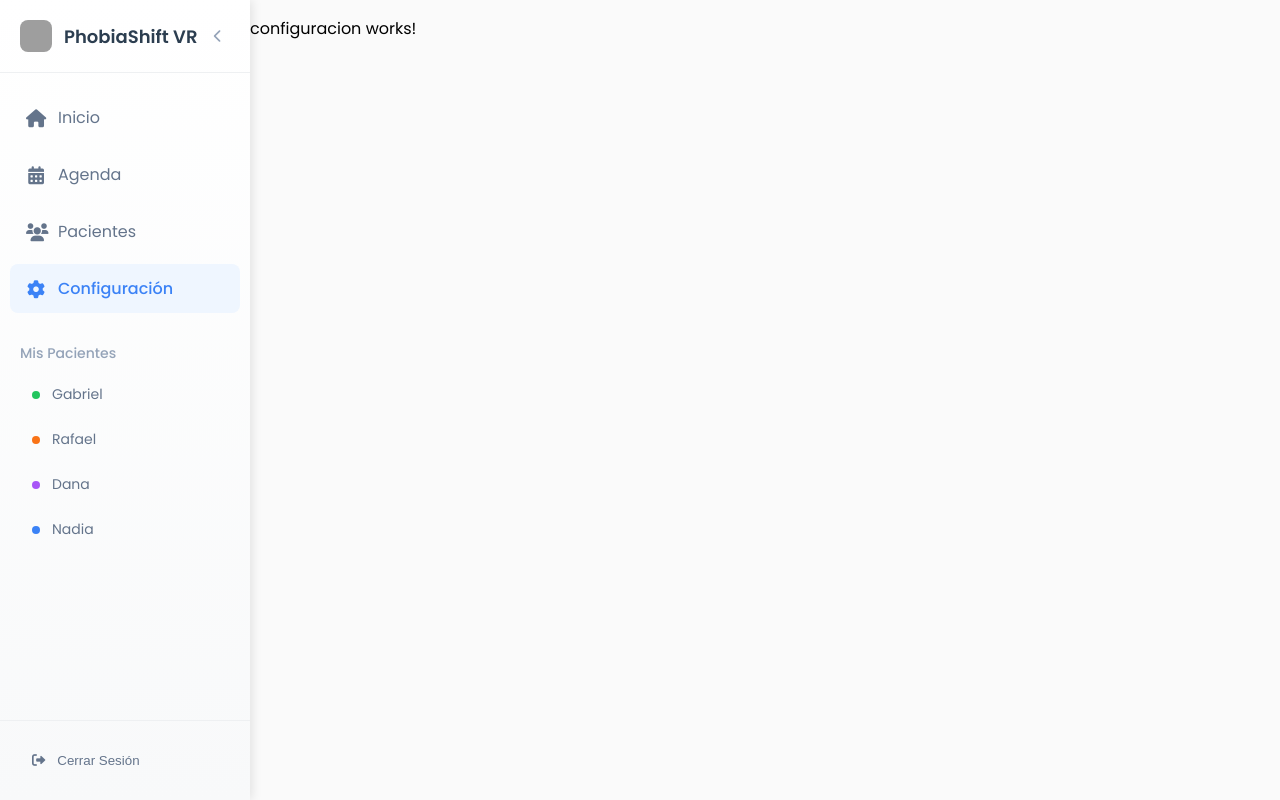
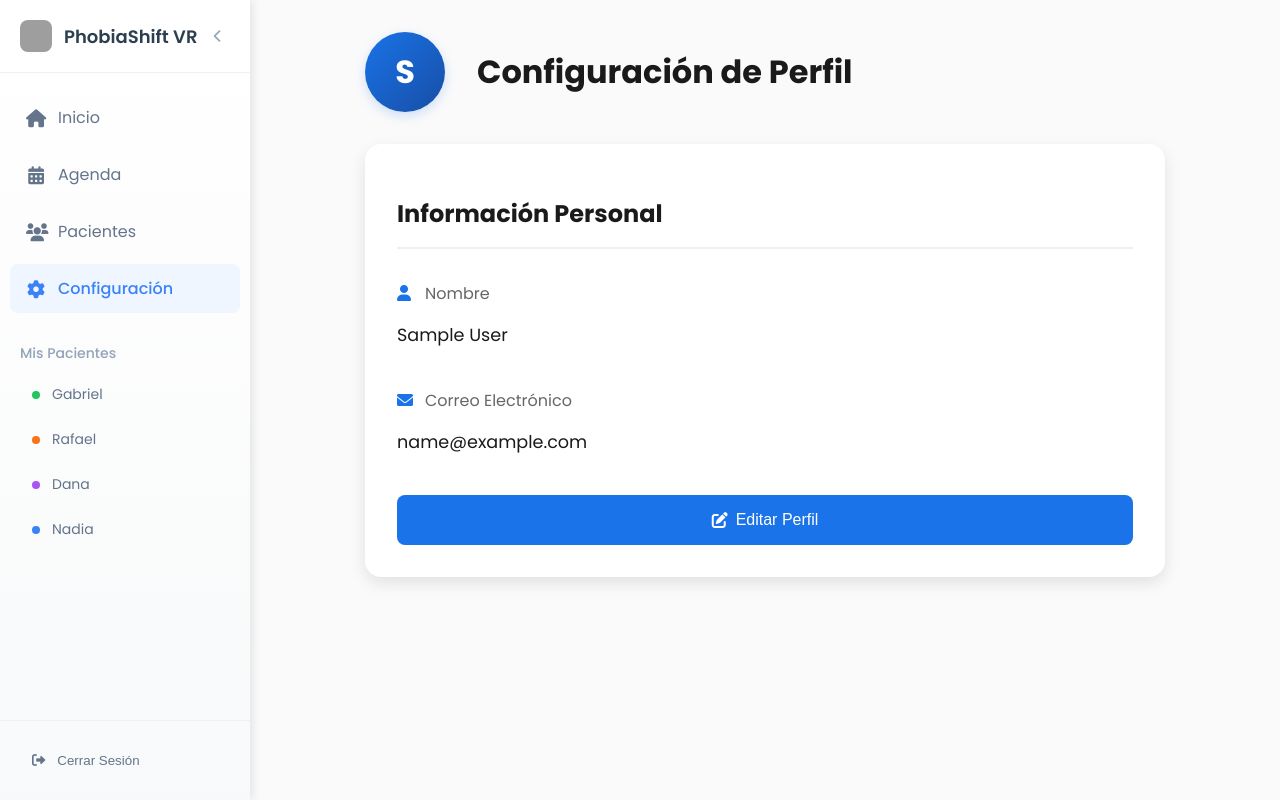
Before and after one commit to MindRelief-Grupo-04/Frontend-MindRelief, an Angular app: page /configuracion in a window 1280 px wide. Built offline with nearby package versions, Linux system fonts and the light colour scheme; sample sign-in values are in the browser's storage; grey boxes are pictures that could not be loaded.

Commit message:
feature/configuration:se agrego la funcionalidad de configuracion

```diff
--- a/db.json
+++ b/db.json
@@ -4,7 +4,7 @@
       "id": "1",
       "email": "admin@example.com",
       "password": "admin123",
-      "name": "Administrador"
+      "name": "Admin"
     },
     {
       "id": "8792",
@@ -25,7 +25,23 @@
       "heartRate": {
         "current": 72,
         "status": "Normal",
-        "history": [68, 75, 70, 78, 65, 72, 69, 74, 71, 72, 76, 68, 73, 70, 75]
+        "history": [
+          68,
+          75,
+          70,
+          78,
+          65,
+          72,
+          69,
+          74,
+          71,
+          72,
+          76,
+          68,
+          73,
+          70,
+          75
+        ]
       },
       "rhythm": "Regular",
       "createdAt": "2024-12-01T10:00:00Z",
@@ -42,7 +58,23 @@
       "heartRate": {
         "current": 55,
         "status": "Bajo",
-        "history": [58, 52, 56, 50, 57, 53, 55, 48, 56, 54, 51, 57, 53, 55, 52]
+        "history": [
+          58,
+          52,
+          56,
+          50,
+          57,
+          53,
+          55,
+          48,
+          56,
+          54,
+          51,
+          57,
+          53,
+          55,
+          52
+        ]
       },
       "rhythm": "Bradicardia",
       "createdAt": "2024-12-01T11:00:00Z",
@@ -59,7 +91,23 @@
       "heartRate": {
         "current": 105,
         "status": "Alto",
-        "history": [102, 110, 98, 106, 112, 103, 107, 95, 109, 104, 108, 101, 105, 111, 106]
+        "history": [
+          102,
+          110,
+          98,
+          106,
+          112,
+          103,
+          107,
+          95,
+          109,
+          104,
+          108,
+          101,
+          105,
+          111,
+          106
+        ]
       },
       "rhythm": "Taquicardia",
       "createdAt": "2024-12-01T12:00:00Z",
@@ -76,7 +124,23 @@
       "heartRate": {
         "current": 78,
         "status": "Normal",
-        "history": [76, 82, 74, 79, 85, 75, 78, 73, 81, 77, 80, 74, 78, 83, 79]
+        "history": [
+          76,
+          82,
+          74,
+          79,
+          85,
+          75,
+          78,
+          73,
+          81,
+          77,
+          80,
+          74,
+          78,
+          83,
+          79
+        ]
       },
       "rhythm": "Regular",
       "createdAt": "2024-12-01T13:00:00Z",
@@ -93,7 +157,23 @@
       "heartRate": {
         "current": 88,
         "status": "Normal",
-        "history": [85, 92, 84, 88, 95, 86, 90, 82, 89, 87, 91, 84, 88, 94, 87]
+        "history": [
+          85,
+          92,
+          84,
+          88,
+          95,
+          86,
+          90,
+          82,
+          89,
+          87,
+          91,
+          84,
+          88,
+          94,
+          87
+        ]
       },
       "rhythm": "Regular",
       "createdAt": "2024-12-01T14:00:00Z",
@@ -110,7 +190,23 @@
       "heartRate": {
         "current": 45,
         "status": "Bajo",
-        "history": [48, 42, 46, 40, 47, 43, 45, 38, 46, 44, 41, 47, 43, 45, 42]
+        "history": [
+          48,
+          42,
+          46,
+          40,
+          47,
+          43,
+          45,
+          38,
+          46,
+          44,
+          41,
+          47,
+          43,
+          45,
+          42
+        ]
       },
       "rhythm": "Bradicardia",
       "createdAt": "2024-12-01T15:00:00Z",
@@ -127,7 +223,23 @@
       "heartRate": {
         "current": 115,
         "status": "Alto",
-        "history": [112, 120, 108, 116, 125, 113, 117, 105, 119, 114, 118, 110, 115, 122, 116]
+        "history": [
+          112,
+          120,
+          108,
+          116,
+          125,
+          113,
+          117,
+          105,
+          119,
+          114,
+          118,
+          110,
+          115,
+          122,
+          116
+        ]
       },
       "rhythm": "Taquicardia",
       "createdAt": "2024-12-01T16:00:00Z",
@@ -144,7 +256,23 @@
       "heartRate": {
         "current": 82,
         "status": "Normal",
-        "history": [80, 86, 78, 82, 88, 79, 84, 76, 83, 81, 85, 77, 82, 87, 83]
+        "history": [
+          80,
+          86,
+          78,
+          82,
+          88,
+          79,
+          84,
+          76,
+          83,
+          81,
+          85,
+          77,
+          82,
+          87,
+          83
+        ]
       },
       "rhythm": "Regular",
       "createdAt": "2024-12-01T17:00:00Z",
--- a/src/app/User/services/auth.service.ts
+++ b/src/app/User/services/auth.service.ts
@@ -74,4 +74,13 @@ export class AuthService {
     const user = JSON.parse(localStorage.getItem('user') || '{}');
     return user.id || '';
   }
+  updateUserProfile(user: User): Observable<User> {
+    return this.http.put<User>(`${this.apiUrl}/users/${user.id}`, user).pipe(
+      map(updatedUser => {
+        localStorage.setItem('currentUser', JSON.stringify(updatedUser));
+        this.currentUserSubject.next(updatedUser);
+        return updatedUser;
+      })
+    );
+  }
 }
--- a/src/app/pages/configuracion/configuracion.component.css
+++ b/src/app/pages/configuracion/configuracion.component.css
@@ -0,0 +1,203 @@
+.config-container {
+  padding: 2rem;
+  max-width: 800px;
+  margin: 0 auto;
+}
+
+.profile-header {
+  display: flex;
+  align-items: center;
+  gap: 2rem;
+  margin-bottom: 2rem;
+}
+
+.profile-avatar {
+  width: 80px;
+  height: 80px;
+  background: linear-gradient(135deg, #1a73e8, #174ea6);
+  border-radius: 50%;
+  display: flex;
+  align-items: center;
+  justify-content: center;
+  color: white;
+  font-size: 2rem;
+  font-weight: bold;
+  box-shadow: 0 4px 12px rgba(26, 115, 232, 0.2);
+}
+
+h1 {
+  color: #1a1a1a;
+  font-size: 2rem;
+  margin: 0;
+}
+
+.profile-card {
+  background: white;
+  border-radius: 16px;
+  overflow: hidden;
+  box-shadow: 0 6px 16px rgba(0,0,0,0.1);
+  transition: transform 0.3s ease;
+}
+
+.profile-card:hover {
+  transform: translateY(-4px);
+}
+
+.card-section {
+  padding: 2rem;
+}
+
+h2 {
+  color: #1a1a1a;
+  font-size: 1.5rem;
+  margin-bottom: 2rem;
+  padding-bottom: 1rem;
+  border-bottom: 2px solid #f0f0f0;
+}
+
+.info-group {
+  margin-bottom: 2rem;
+}
+
+.info-label {
+  display: flex;
+  align-items: center;
+  gap: 0.5rem;
+  color: #666;
+  margin-bottom: 0.5rem;
+}
+
+.info-label i {
+  color: #1a73e8;
+  width: 20px;
+}
+
+.info-value {
+  color: #1a1a1a;
+  font-size: 1.1rem;
+  margin: 0;
+  padding: 0.5rem 0;
+}
+
+.input-field {
+  width: 100%;
+  padding: 1rem;
+  border: 2px solid #e0e0e0;
+  border-radius: 8px;
+  font-size: 1rem;
+  transition: all 0.3s ease;
+  background: #f8f9fa;
+}
+
+.input-field:focus {
+  border-color: #1a73e8;
+  background: white;
+  outline: none;
+  box-shadow: 0 0 0 4px rgba(26, 115, 232, 0.1);
+}
+
+.button-group {
+  display: flex;
+  gap: 1rem;
+  margin-top: 2rem;
+}
+
+button {
+  display: flex;
+  align-items: center;
+  justify-content: center;
+  gap: 0.5rem;
+  padding: 1rem 2rem;
+  border: none;
+  border-radius: 8px;
+  font-weight: 500;
+  cursor: pointer;
+  transition: all 0.3s ease;
+  font-size: 1rem;
+}
+
+.edit-button {
+  background: #1a73e8;
+  color: white;
+  width: 100%;
+}
+
+.save-button {
+  background: #0b8043;
+  color: white;
+  flex: 1;
+}
+
+.cancel-button {
+  background: #dc3545;
+  color: white;
+  flex: 1;
+}
+
+button:hover {
+  transform: translateY(-2px);
+  box-shadow: 0 4px 12px rgba(0,0,0,0.15);
+}
+
+.ripple {
+  position: relative;
+  overflow: hidden;
+}
+
+.ripple::after {
+  content: '';
+  position: absolute;
+  width: 100%;
+  height: 100%;
+  top: 0;
+  left: 0;
+  pointer-events: none;
+  background-image: radial-gradient(circle, #fff 10%, transparent 10.01%);
+  background-repeat: no-repeat;
+  background-position: 50%;
+  transform: scale(10, 10);
+  opacity: 0;
+  transition: transform .5s, opacity 1s;
+}
+
+.ripple:active::after {
+  transform: scale(0, 0);
+  opacity: .3;
+  transition: 0s;
+}
+
+@media (max-width: 768px) {
+  .config-container {
+    padding: 1rem;
+  }
+
+  .profile-header {
+    flex-direction: column;
+    text-align: center;
+    gap: 1rem;
+  }
+
+  .button-group {
+    flex-direction: column;
+  }
+
+  button {
+    width: 100%;
+  }
+}
+
+/* Animaciones */
+@keyframes fadeIn {
+  from {
+    opacity: 0;
+    transform: translateY(20px);
+  }
+  to {
+    opacity: 1;
+    transform: translateY(0);
+  }
+}
+
+.profile-card {
+  animation: fadeIn 0.5s ease-out;
+}
--- a/src/app/pages/configuracion/configuracion.component.html
+++ b/src/app/pages/configuracion/configuracion.component.html
@@ -1 +1,76 @@
-<p>configuracion works!</p>
+<div class="config-container">
+  <div class="profile-header">
+    <div class="profile-avatar">
+      {{ user?.name?.charAt(0) | uppercase }}
+    </div>
+    <h1>Configuración de Perfil</h1>
+  </div>
+
+  <div class="profile-card" *ngIf="user">
+    <div class="card-section">
+      <h2>Información Personal</h2>
+
+      <div *ngIf="!isEditing" class="view-mode">
+        <div class="info-group">
+          <div class="info-label">
+            <i class="fas fa-user"></i>
+            <span>Nombre</span>
+          </div>
+          <p class="info-value">{{ user.name }}</p>
+        </div>
+
+        <div class="info-group">
+          <div class="info-label">
+            <i class="fas fa-envelope"></i>
+            <span>Correo Electrónico</span>
+          </div>
+          <p class="info-value">{{ user.email }}</p>
+        </div>
+
+        <button class="edit-button ripple" (click)="startEditing()">
+          <i class="fas fa-edit"></i>
+          Editar Perfil
+        </button>
+      </div>
+
+      <div *ngIf="isEditing" class="edit-mode">
+        <div class="info-group">
+          <div class="info-label">
+            <i class="fas fa-user"></i>
+            <span>Nombre</span>
+          </div>
+          <input
+            type="text"
+            [(ngModel)]="editedUser.name"
+            placeholder="Tu nombre"
+            class="input-field"
+          >
+        </div>
+
+        <div class="info-group">
+          <div class="info-label">
+            <i class="fas fa-envelope"></i>
+            <span>Correo Electrónico</span>
+          </div>
+          <input
+            type="email"
+            [(ngModel)]="editedUser.email"
+            placeholder="Tu correo electrónico"
+            class="input-field"
+          >
+        </div>
+
+        <div class="button-group">
+          <button class="save-button ripple" (click)="saveChanges()">
+            <i class="fas fa-check"></i>
+            Guardar Cambios
+          </button>
+          <button class="cancel-button ripple" (click)="cancelEditing()">
+            <i class="fas fa-times"></i>
+            Cancelar
+          </button>
+        </div>
+      </div>
+    </div>
+  </div>
+</div>
--- a/src/app/pages/configuracion/configuracion.component.ts
+++ b/src/app/pages/configuracion/configuracion.component.ts
@@ -1,11 +1,66 @@
-import { Component } from '@angular/core';
+import { Component, OnInit } from '@angular/core';
+import { CommonModule } from '@angular/common';
+import { FormsModule } from '@angular/forms';
+import { AuthService, User } from '../../User/services/auth.service';
 
 @Component({
   selector: 'app-configuracion',
-  imports: [],
+  standalone: true,
+  imports: [CommonModule, FormsModule],
   templateUrl: './configuracion.component.html',
   styleUrl: './configuracion.component.css'
 })
-export class ConfiguracionComponent {
+export class ConfiguracionComponent implements OnInit {
+  user: User | null = null;
+  isEditing = false;
+  editedUser = {
+    name: '',
+    email: ''
+  };
 
+  constructor(private authService: AuthService) {}
+
+  ngOnInit() {
+    this.user = this.authService.currentUserValue;
+    if (this.user) {
+      this.editedUser = {
+        name: this.user.name,
+        email: this.user.email
+      };
+    }
+  }
+
+  startEditing() {
+    this.isEditing = true;
+  }
+
+  saveChanges() {
+    if (this.user && this.editedUser.name && this.editedUser.email) {
+      const updatedUser = {
+        ...this.user,
+        name: this.editedUser.name,
+        email: this.editedUser.email
+      };
+
+      this.authService.updateUserProfile(updatedUser).subscribe({
+        next: (user) => {
+          this.user = user;
+          this.isEditing = false;
+        },
+        error: (error) => {
+          console.error('Error al actualizar el perfil:', error);
+        }
+      });
+    }
+  }
+
+  cancelEditing() {
+    if (this.user) {
+      this.editedUser = {
+        name: this.user.name,
+        email: this.user.email
+      };
+    }
+    this.isEditing = false;
+  }
 }
```
